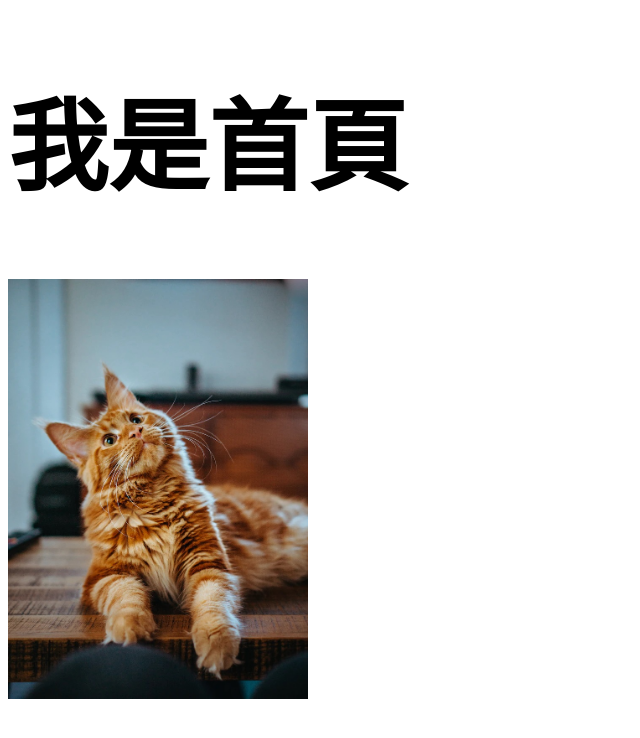
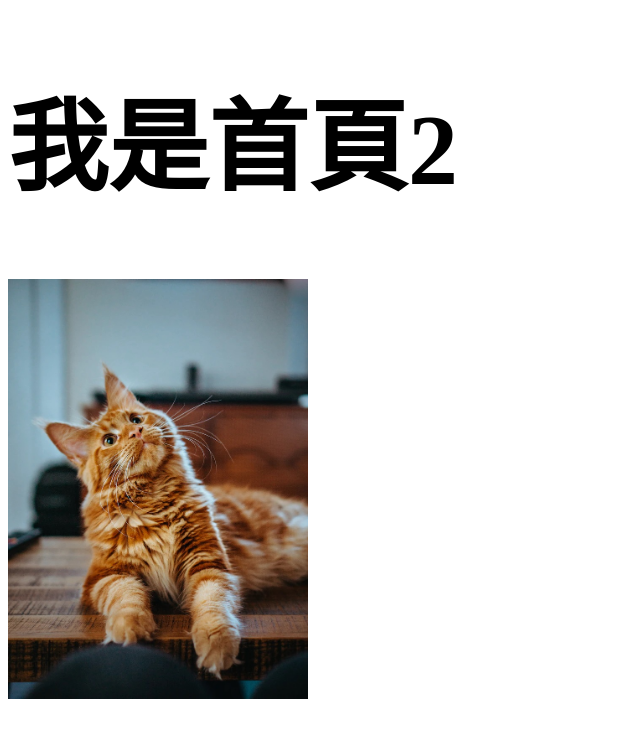
Before and after one commit to trigiweg/Hx_W2_Homework, a website built with Vite: page pages/index.html in a window 1280 px wide. Shown: the whole page, without its empty margins (0-640 px from the left). Built offline with nearby package versions, Linux system fonts and the light colour scheme.

Commit message:
測試commit

```diff
--- a/pages/index.html
+++ b/pages/index.html
@@ -9,7 +9,7 @@
   <body>
     <%- include('./layout/header'); -%>
 
-    <h1 class="index-title">我是首頁</h1>
+    <h1 class="index-title">我是首頁2</h1>
     <img src="../assets/images/cat.jpg" style="width: 300px;" alt="cat">
 
     <%- include('./layout/footer'); -%>
```
